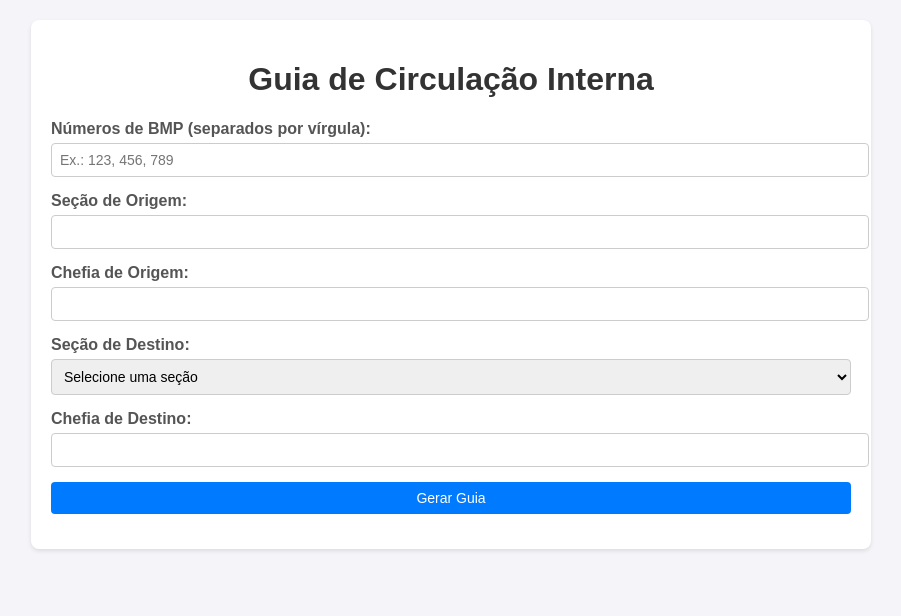
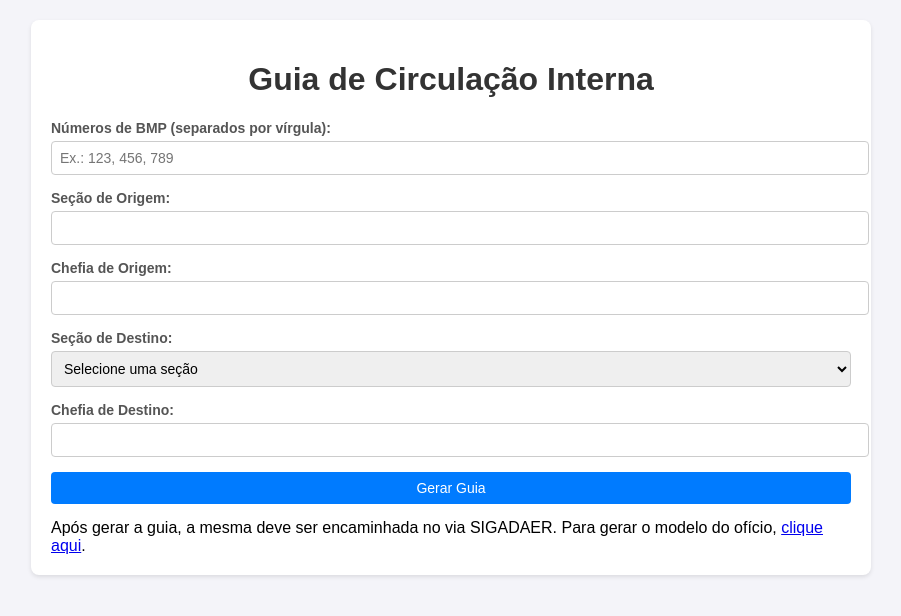
Before and after one commit to irapuanjr13/GUIA-DE-CIRCULACAO, a Flask app: template templates/index.html in a window 1280 px wide. Shown: the top 616 px of the page, without its empty margins (189-1090 px from the left). Run offline with Flask 3, Linux system fonts and the light colour scheme; the template is opened without the code that fills it, so the values that code supplies are empty; parts of the project's set-up code (start-up, migrations or seed data) failed here and were passed over.

Commit message:
Update index.html

```diff
--- a/templates/index.html
+++ b/templates/index.html
@@ -1,3 +1,4 @@
+
 <!DOCTYPE html>
 <html lang="pt-br">
 <head>
@@ -57,24 +58,18 @@
             color: green;
             font-size: 14px;
         }
-        .observacao {
-            color: red;
-            font-size: 14px;
-            margin-top: 15px;
-            display: none;
-        }
-        .observacao a {
-            color: red;
-            font-weight: bold;
-            text-decoration: underline;
-        }
     </style>
+    <!-- Adicionando jQuery -->
     <script src="https://code.jquery.com/jquery-3.6.0.min.js"></script>
 </head>
 <body>
     <div class="container">
         <h1>Guia de Circulação Interna</h1>
        <form method="POST" action="/" id="guia-form">
+	    <div class="error">
+            {% if error %}
+                {{ error }}
+            {% endif %}
             <div class="form-group">
                 <label for="bmp_number">Números de BMP (separados por vírgula):</label>
                 <input type="text" id="bmp_number" name="bmp_numbers" placeholder="Ex.: 123, 456, 789">
@@ -101,7 +96,9 @@
                 <input type="text" id="chefia_destino" name="chefia_destino" readonly>
             </div>
             <div class="form-group">
-                <button type="submit" id="generate-guide">Gerar Guia</button>
+                <button type="submit">Gerar Guia</button>
+            </div>
+        </form>
     </div>
 </form>
         <div class="observacao" id="observacao">
@@ -112,23 +109,22 @@
 
     <script>
     $(document).ready(function() {
-            // Exibir a observação após o botão "Gerar Guia" ser clicado
-            $("#generate-guide").on("click", function(event) {
-                event.preventDefault(); // Evita o envio do formulário para testes
-                $("#observacao").show();
-            });
-
         // Função para atualizar os campos de origem com base no(s) BMP(s)
         $("#bmp_number").on("input", function() {
             const bmpNumbers = $(this).val().split(",").map(bmp => bmp.trim());
 
             if (bmpNumbers.length > 0) {
+                console.log("Enviando BMPs: ", bmpNumbers);  // Verifique no console se os BMPs estão sendo enviados corretamente
+
                 $.ajax({
-                        url: "/autocomplete",
+                    url: "/autocomplete",  // Lógica de preenchimento do campo de seção e chefia de origem
                     type: "POST",
                     contentType: "application/json",
-                        data: JSON.stringify({ "bmp_numbers": bmpNumbers }),
+                    data: JSON.stringify({ "bmp_numbers": bmpNumbers }),  // Passa todos os BMPs, mesmo que seja um só
                     success: function(response) {
+                        console.log("Resposta do servidor:", response);  // Verifique a resposta do servidor
+
+                        // Preencher os campos de seção e chefia de origem para todos os BMPs
                         bmpNumbers.forEach(function(bmp) {
                             if (response[bmp]) {
                                 if (response[bmp].secao_origem) {
@@ -155,12 +151,12 @@
                     url: "/get_chefia",
                     type: "POST",
                     contentType: "application/json",
-                        data: JSON.stringify({ "secao": secaoDestino, "tipo": "destino" }),
+                    data: JSON.stringify({ "secao": secaoDestino, "tipo": "destino" }), // Envia a seção de destino ao backend
                     success: function(response) {
                         if (response.chefia) {
-                                $("#chefia_destino").val(response.chefia);
+                            $("#chefia_destino").val(response.chefia);  // Preencher o campo Chefia de Destino
                         } else {
-                                $("#chefia_destino").val('');
+                            $("#chefia_destino").val('');  // Limpar se não houver chefia encontrada
                         }
                     },
                     error: function() {
@@ -168,7 +164,7 @@
                     }
                 });
             } else {
-                    $("#chefia_destino").val('');
+                $("#chefia_destino").val('');  // Limpar o campo Chefia de Destino se não houver seção selecionada
             }
         });
     });
```
Lines whose indentation alone changed are shown as unchanged.
